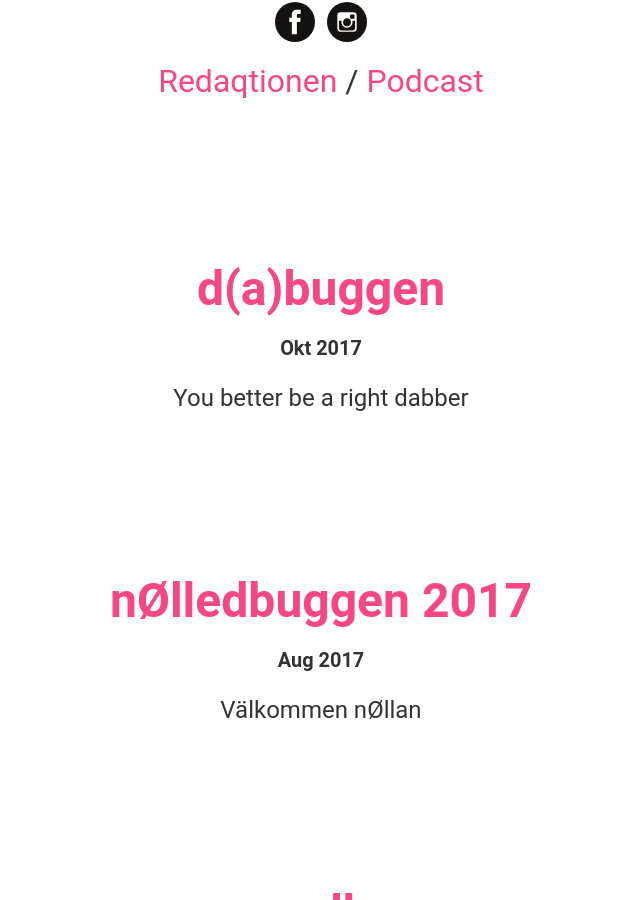
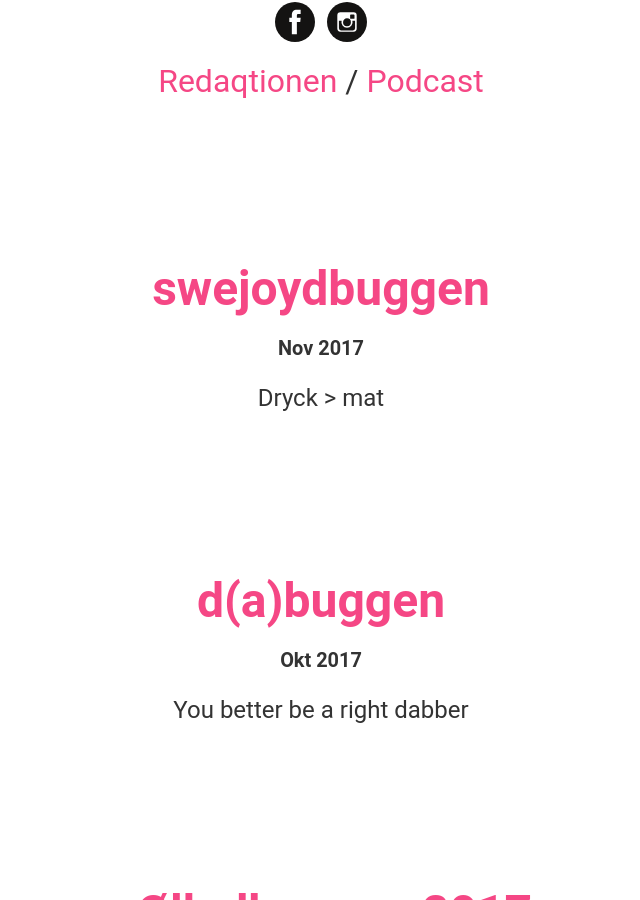
Before and after one commit to datasektionen/dbuggen, a Jekyll site: the page built from index.html, in a window 1280 px wide and 900 px high, scrolled down 569 px. Shown: the whole window, without its empty margins (319-959 px from the left). Built offline with Jekyll 4.4.1, drawn with Linux system fonts in a browser that asks for light colours.

Commit message:
data yaml for swejoydbuggen

```diff
--- a/_data/issues.yaml
+++ b/_data/issues.yaml
@@ -71,3 +71,7 @@
   name: d(a)buggen
   description: You better be a right dabber
   date: "Okt 2017"
+- number: 19
+  name: swejoydbuggen
+  description: Dryck > mat
+  date: "Nov 2017"
```
